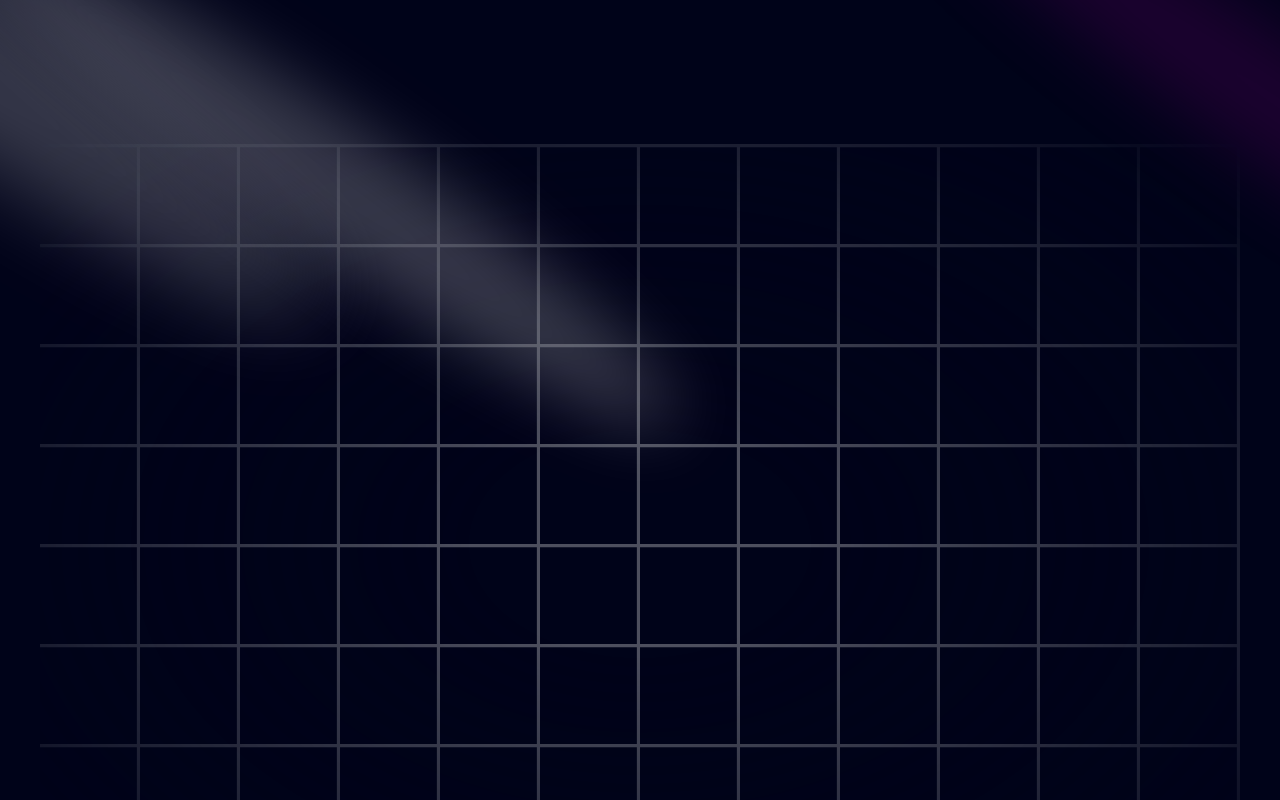
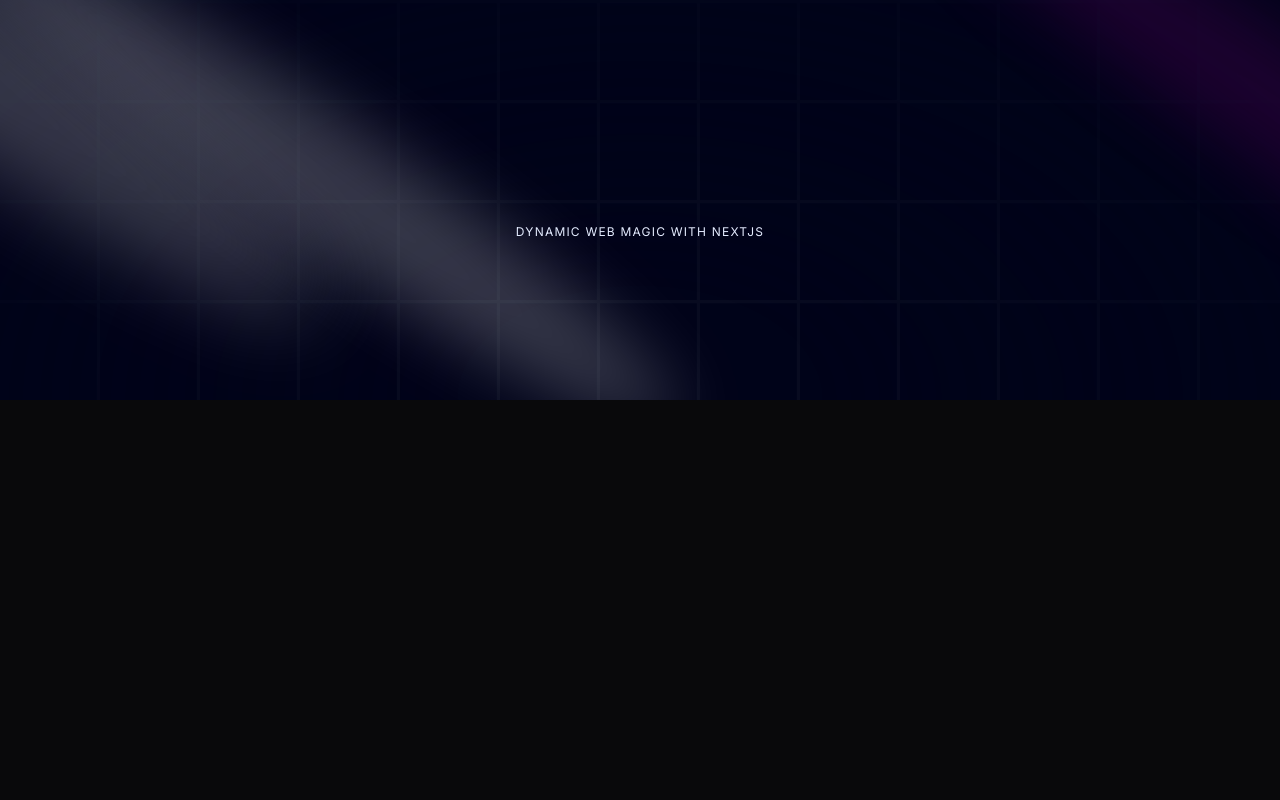
Before and after one commit to AnisurRahman06046/mPortfolio, a Next.js app: page / in a window 1280 px wide. Shown: the top 800 px of the page. Built offline with nearby package versions, Linux system fonts and the light colour scheme.

Commit message:
grid container is added

```diff
--- a/components/Hero.tsx
+++ b/components/Hero.tsx
@@ -14,9 +14,14 @@
         />
         <Spotlight className="top-28 left-80 h-[80vh] w-[50vh]" fill="white" />
       </div>
-      <div className="h-screen w-full dark:bg-black-100 bg-white  dark:bg-grid-white/[0.3] bg-grid-black/[0.2] relative flex items-center justify-center">
+      <div className="h-screen absolute top-0 left-0 w-full dark:bg-black-100 bg-white  dark:bg-grid-white/[0.03] bg-grid-black/[0.2]  flex items-center justify-center">
         {/* Radial gradient for the container to give a faded look */}
         <div className="absolute pointer-events-none inset-0 flex items-center justify-center dark:bg-black-100 bg-white [mask-image:radial-gradient(ellipse_at_center,transparent_20%,black)]"></div>
+      </div>
+      <div className="flex justify-center relative my-20 z-10">
+        <div className="max-w-[89vw] md:max-w-2xl lg:max-w-[60vw] flex flex-col items-center justify-center">
+          <h2 className="uppercase tracking-widest text-xs text-blue-100 max-w-80">dynamic web magic with nextjs</h2>
+        </div>
       </div>
     </div>
   );
```
